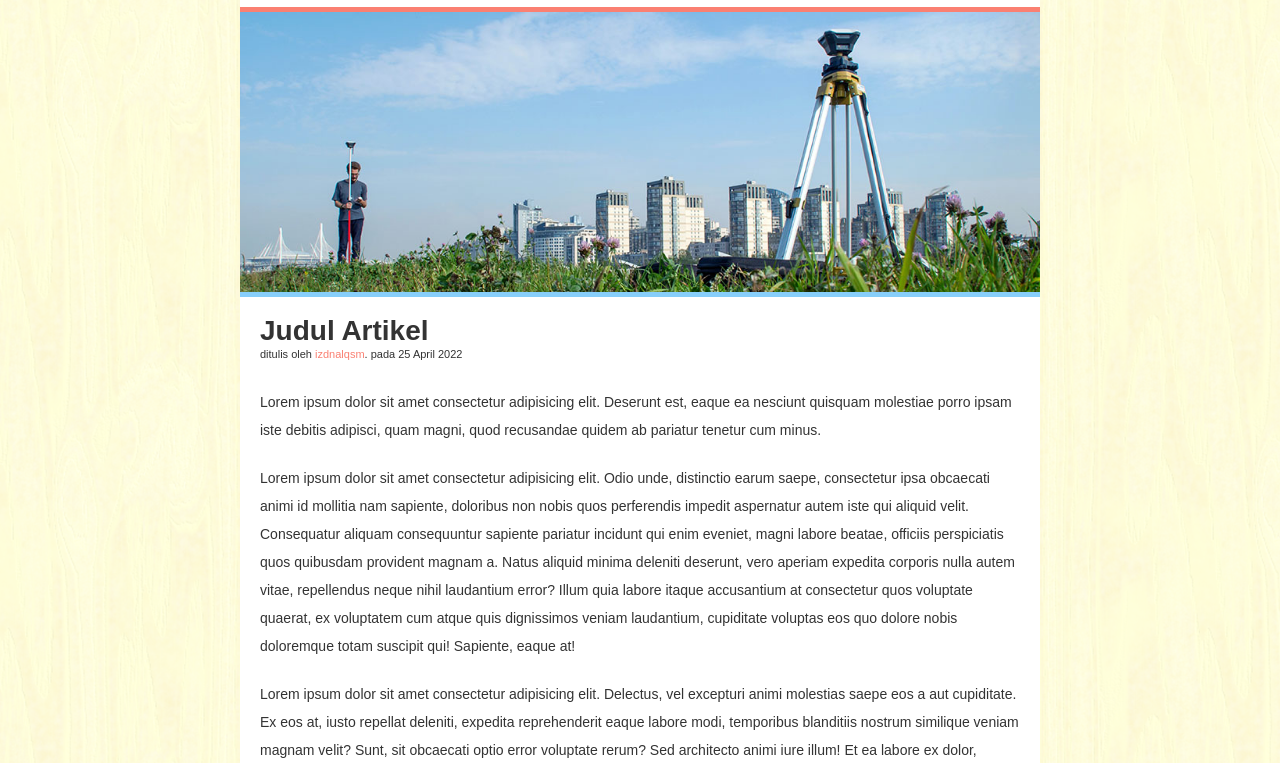
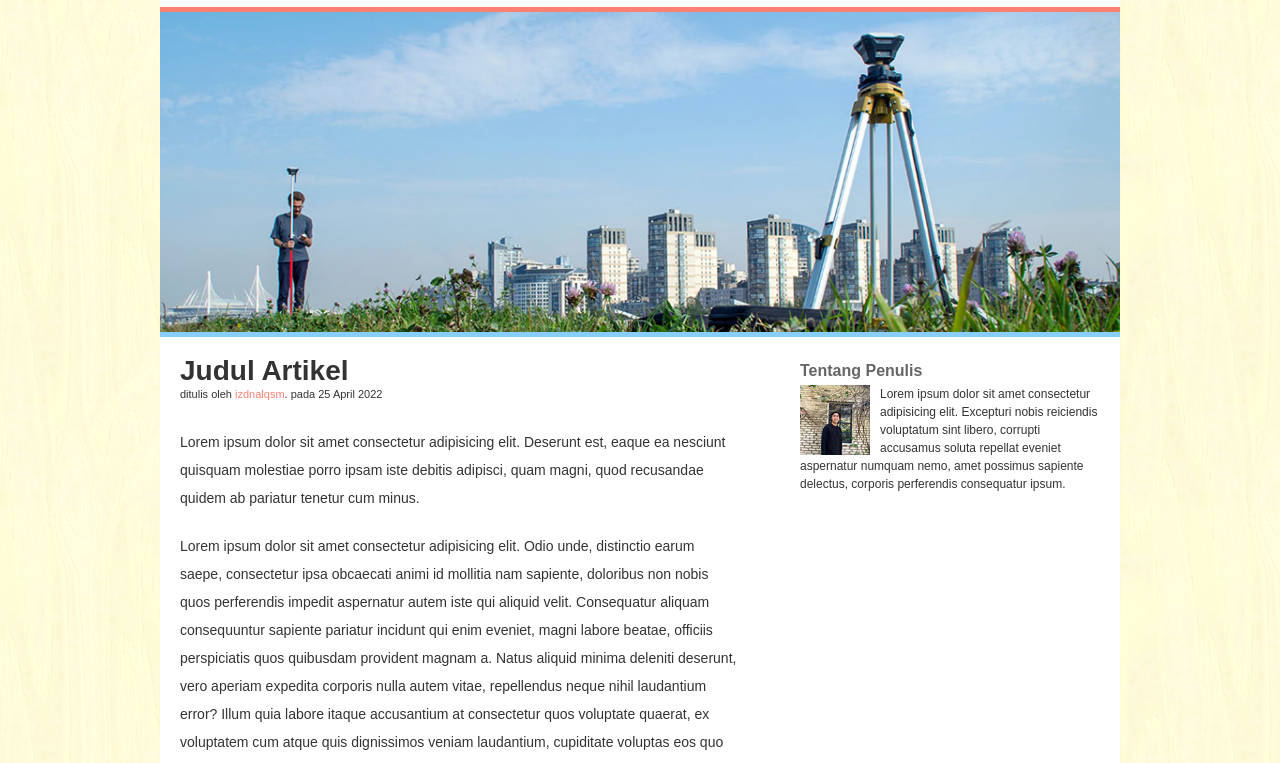
Before and after one commit to izdnalqsm/latihan-box-style, a plain HTML site: page index.html in a window 1280 px wide. Shown: the part 99-862 px from the top of the page. Drawn offline with Linux system fonts and the light colour scheme.

Commit message:
latihan box part 2

```diff
--- a/index.html
+++ b/index.html
@@ -20,16 +20,23 @@
             </ul>
         </div>
         <div class="hero"></div>
-        <div class="content">
-            <h2>Judul Artikel</h2>
+        <div class="content cf">
+            <div class="main">
+                <h2>Judul Artikel</h2>
 
-            <p class="penulis">ditulis oleh <a href="#">izdnalqsm</a>. pada 25 April 2022</p>
+                <p class="penulis">ditulis oleh <a href="#">izdnalqsm</a>. pada 25 April 2022</p>
 
-            <p>Lorem ipsum dolor sit amet consectetur adipisicing elit. Deserunt est, eaque ea nesciunt quisquam molestiae porro ipsam iste debitis adipisci, quam magni, quod recusandae quidem ab pariatur tenetur cum minus.</p>
+                <p>Lorem ipsum dolor sit amet consectetur adipisicing elit. Deserunt est, eaque ea nesciunt quisquam molestiae porro ipsam iste debitis adipisci, quam magni, quod recusandae quidem ab pariatur tenetur cum minus.</p>
 
-            <p>Lorem ipsum dolor sit amet consectetur adipisicing elit. Odio unde, distinctio earum saepe, consectetur ipsa obcaecati animi id mollitia nam sapiente, doloribus non nobis quos perferendis impedit aspernatur autem iste qui aliquid velit. Consequatur aliquam consequuntur sapiente pariatur incidunt qui enim eveniet, magni labore beatae, officiis perspiciatis quos quibusdam provident magnam a. Natus aliquid minima deleniti deserunt, vero aperiam expedita corporis nulla autem vitae, repellendus neque nihil laudantium error? Illum quia labore itaque accusantium at consectetur quos voluptate quaerat, ex voluptatem cum atque quis dignissimos veniam laudantium, cupiditate voluptas eos quo dolore nobis doloremque totam suscipit qui! Sapiente, eaque at!</p>
+                <p>Lorem ipsum dolor sit amet consectetur adipisicing elit. Odio unde, distinctio earum saepe, consectetur ipsa obcaecati animi id mollitia nam sapiente, doloribus non nobis quos perferendis impedit aspernatur autem iste qui aliquid velit. Consequatur aliquam consequuntur sapiente pariatur incidunt qui enim eveniet, magni labore beatae, officiis perspiciatis quos quibusdam provident magnam a. Natus aliquid minima deleniti deserunt, vero aperiam expedita corporis nulla autem vitae, repellendus neque nihil laudantium error? Illum quia labore itaque accusantium at consectetur quos voluptate quaerat, ex voluptatem cum atque quis dignissimos veniam laudantium, cupiditate voluptas eos quo dolore nobis doloremque totam suscipit qui! Sapiente, eaque at!</p>
 
-            <p>Lorem ipsum dolor sit amet consectetur adipisicing elit. Delectus, vel excepturi animi molestias saepe eos a aut cupiditate. Ex eos at, iusto repellat deleniti, expedita reprehenderit eaque labore modi, temporibus blanditiis nostrum similique veniam magnam velit? Sunt, sit obcaecati optio error voluptate rerum? Sed architecto animi iure illum! Et ea labore ex dolor, corrupti quisquam! Assumenda provident quos ut beatae ab quaerat aliquid sed cupiditate fugit quidem earum, sunt libero ipsum sequi praesentium architecto, tenetur atque ad fuga possimus magni.</p>
+                <p>Lorem ipsum dolor sit amet consectetur adipisicing elit. Delectus, vel excepturi animi molestias saepe eos a aut cupiditate. Ex eos at, iusto repellat deleniti, expedita reprehenderit eaque labore modi, temporibus blanditiis nostrum similique veniam magnam velit? Sunt, sit obcaecati optio error voluptate rerum? Sed architecto animi iure illum! Et ea labore ex dolor, corrupti quisquam! Assumenda provident quos ut beatae ab quaerat aliquid sed cupiditate fugit quidem earum, sunt libero ipsum sequi praesentium architecto, tenetur atque ad fuga possimus magni.</p>
+            </div>
+            <div class="sidebar">
+                <h3>Tentang Penulis</h3>
+                <img src="img/izdnalqsm.png" alt="Izzudin Al Qossam">
+                <p>Lorem ipsum dolor sit amet consectetur adipisicing elit. Excepturi nobis reiciendis voluptatum sint libero, corrupti accusamus soluta repellat eveniet aspernatur numquam nemo, amet possimus sapiente delectus, corporis perferendis consequatur ipsum.</p>
+            </div>
         </div>
         <div class="footer">
             <p class="copy">Copyright 2022. izdnalqsm.</p>
--- a/style.css
+++ b/style.css
@@ -50,7 +50,7 @@ body{
     background-image: url(img/background.png);
 }
 .container{
-    width: 800px;
+    width: 960px;
     margin: auto;
     background-color: #fff;
 }
@@ -77,32 +77,56 @@ body{
     color: white;
 }
 .hero {
-    height: 280px;
+    height: 320px;
     background-image: url(img/hero.png);
     background-size: cover;
-    background-position: 0 -100px;
+    background-position: 0 -120px;
     border-bottom: 5px solid lightskyblue;
     border-top: 5px solid salmon;
 }
-.content {
+.main {
+    width: 600px;
     padding: 20px;
+    box-sizing: border-box;
+    float: left;
 }
-.content h2 {
+.main h2 {
     font-size: 28px;
     font-weight: bold;
 }
-.content .penulis {
+.main .penulis {
     font-size: 11px;
     margin-top: -5px;
 }
-.content .penulis a {
+.main .penulis a {
     color: salmon;
     text-decoration: none;
 }
-.content p {
+.main p {
     margin-bottom: 20px;
     font-size: 14px;
 }
+/* sidebar */
+.sidebar {
+    width: 300px;
+    float: right;
+    padding: 20px;
+
+}
+.sidebar h3 {
+    font-weight: bold;
+    color: #666;
+}
+.sidebar img {
+    width: 70px;
+    height: 70px;
+    float: left;
+    padding-right: 10px;
+}
+.sidebar p {
+    font: 12px/18px arial;
+}
+
 .footer {
     background-color: #333;
     padding: 10px;
@@ -112,3 +136,17 @@ body{
     text-align: center;
     font-size: 12px;
 }
+/* Clearfix */
+.cf:before,
+.cf:after {
+    content: " "; /* 1 */
+    display: table; /* 2 */
+}
+
+.cf:after {
+    clear: both;
+}
+
+.cf {
+    *zoom: 1;
+}
```
Also changed, not shown: CSS Layouting.txt, img/izdnalqsm.png (added).
